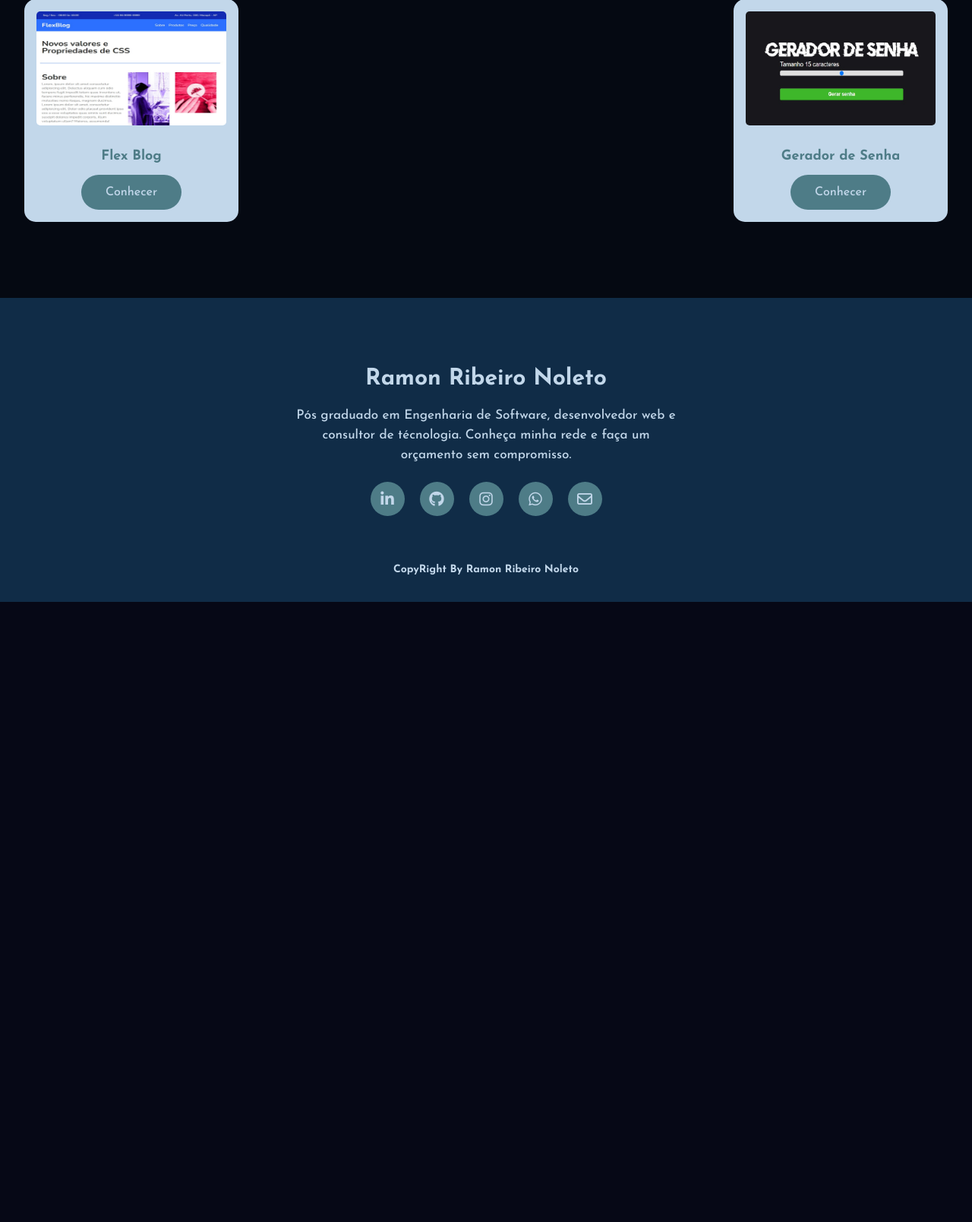
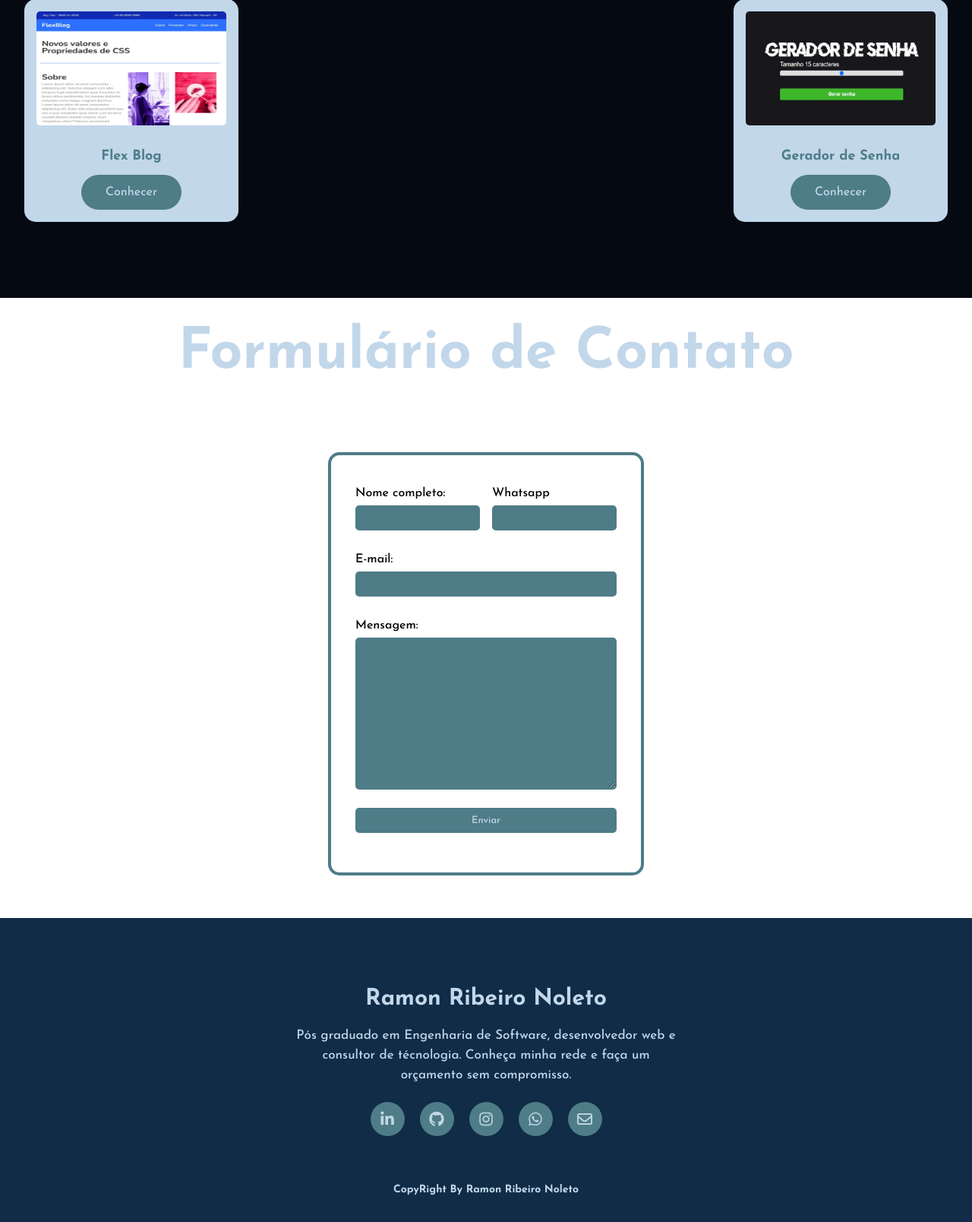
Before and after one commit to RNoleto/portfolio2023, a PHP site: page / in a window 1280 px wide. Shown: the part 2526-4134 px from the top of the page at 76% size. Before the commit the page ends 3318 px from the top, so only its background shows below. Run offline with PHP 8.4, Linux system fonts and the light colour scheme.

Commit message:
criação e ativação do formulario usando formsubmit

```diff
--- a/index.html
+++ b/index.html
@@ -128,29 +128,34 @@
     </div>
   </section>
   <!-- Formulario de contato -->
-  <!-- <section class="section" id="contact">
+  <section class="section" id="contact">
     <div class="main row">
       <h1>Formulário de Contato</h1>
-      <form name="contato" method="post" action="enviar_email.php" onsubmit="return validarFormulario()">
+      <div class="formContent">
+        <form name="contato" method="post" action="https://formsubmit.co/devnoleto@gmail.com" method="POST">
+          <fieldset>
+              <div class="campo">
                 <label for="nome">Nome completo:</label>
                 <input type="text" id="nome" name="nome" required>
-        <br><br>
-
-        <label for="celular">Celular/WhatsApp (com DDD):</label>
+              </div>
+              <div class="campo">
+                <label for="celular">Whatsapp</label>
                 <input type="text" id="celular" name="celular" required>
-        <br><br>
-
+              </div>
+            </fieldset>
+            <fieldset>
+              <div class="campo">
                 <label for="email">E-mail:</label>
                 <input type="email" id="email" name="email" required>
-        <br><br>
-
+              </div>
+            </fieldset>
             <label for="mensagem">Mensagem:</label>
             <textarea id="mensagem" name="mensagem" rows="4" cols="50" required></textarea>
-        <br><br>
           <input type="submit" value="Enviar">
         </form>
       </div>
-  </section> -->
+    </div>
+  </section>
   <!-- Footer start -->
   <footer id="footer">
     <p>Ramon Ribeiro Noleto</p>
--- a/styles.css
+++ b/styles.css
@@ -296,12 +296,73 @@ h5 {
   padding: 1rem 0;
 }
 
+.formContent {
+  display: flex;
+  flex-wrap: wrap;
+  justify-content: space-between;
+  max-width: 31rem;
+  margin: auto;
+  padding: 2.5rem;
+  z-index: 2;
+}
+
+.campo {
+  width: 100%;
+  display: flex;
+  flex-wrap: wrap;
+  justify-content: space-between;
+  margin: 0;
+  gap: 0;
+}
+
+.formContent label {
+  display: block;
+  font-size: 16px;
+  margin-bottom: 0.5rem;
+  margin-top: 10px;
+}
+
+.formContent input {
+  width: 100%;
+  padding: 8px;
+  margin-bottom: 20px;
+  border: 0.125rem solid transparent;
+  border-radius: 5px;
+  transition: border-color 0.3s, box-shadow 0.3s;
+  color: #c2d7ea;
+  font-size: small;
+  background-color: #4e7c87;
+}
+
+.formContent textarea {
+  width: 100%;
+  padding: 8px;
+  margin-bottom: 20px;
+  border: 0.125rem solid transparent;
+  border-radius: 5px;
+  transition: border-color 0.3s, box-shadow 0.3s;
+  background: #4e7c87;
+  color: #c2d7ea;
+  font-size: small;
+
+  min-height: 12.5rem;
+  resize: vertical;
+}
+
+fieldset {
+  padding: 0 !important;
+  border: none;
+  display: flex;
+  flex-wrap: nowrap;
+  justify-content: space-between;
+  gap: 1rem;
+}
+
 form {
-  border: 2px solid var(--second-color);
+  border: 4px solid var(--second-color);
   border-radius: 15px;
   padding: 2rem;
 }
-
 
 /* ========== FOOTER ========== */
 footer {
```
Lines whose indentation alone changed are shown as unchanged.
